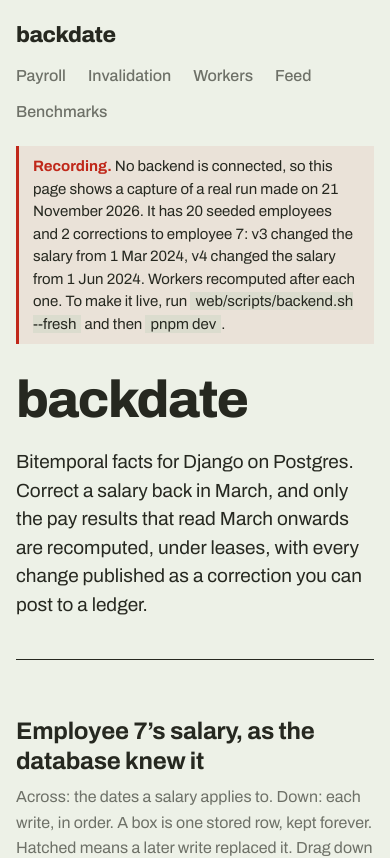
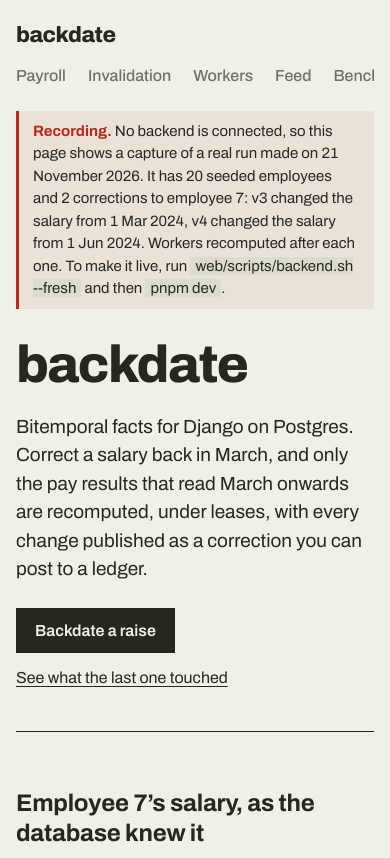
Before and after one commit to Rakshit-gen/backdate, a Next.js app in the folder web/: page / in a window 390 px wide. Shown: the top 858 px of the page. Built offline with nearby package versions, Linux system fonts and the light colour scheme.

Commit message:
Add a next-step link to every page, a start button on home, a skip link, and a one-line nav on phones

```diff
--- a/web/src/app/globals.css
+++ b/web/src/app/globals.css
@@ -180,7 +180,7 @@ code {
 .page {
   max-width: var(--wrap);
   margin: 0 auto;
-  padding: 56px var(--pad) 96px;
+  padding: 56px var(--pad) 64px;
 }
 .page-head {
   display: grid;
@@ -784,3 +784,88 @@ p.figure .muted {
 .wide > .loom {
   min-width: 720px;
 }
+
+/* ---- wayfinding ---- */
+.skip {
+  position: absolute;
+  left: -9999px;
+}
+.skip:focus {
+  left: var(--pad);
+  top: 8px;
+  z-index: 10;
+  padding: 6px 12px;
+  background: var(--graphite);
+  color: var(--paper);
+}
+.home-intro .lede {
+  margin-bottom: 24px;
+}
+.actions {
+  display: flex;
+  flex-wrap: wrap;
+  align-items: center;
+  gap: 12px 24px;
+}
+a.button {
+  display: inline-block;
+  font-weight: 600;
+  color: var(--paper);
+  background: var(--graphite);
+  border: 1px solid var(--graphite);
+  padding: 9px 18px;
+  text-decoration: none;
+}
+a.button:hover {
+  color: var(--paper);
+  background: var(--carbon);
+  border-color: var(--carbon);
+}
+.next-step {
+  max-width: var(--wrap);
+  margin: 0 auto;
+  padding: 0 var(--pad) 72px;
+}
+.next-step a {
+  display: grid;
+  gap: 2px;
+  padding: 20px 0;
+  border-top: 2px solid var(--graphite);
+  text-decoration: none;
+  font-size: clamp(20px, 2.4vw, 28px);
+  font-weight: 700;
+  font-stretch: 108%;
+  letter-spacing: -0.01em;
+}
+.next-step a .muted {
+  font-size: 16px;
+  font-weight: 500;
+  font-stretch: 100%;
+  letter-spacing: 0;
+}
+.next-step a:hover {
+  color: var(--carbon);
+}
+@media (max-width: 760px) {
+  .site-header nav {
+    flex-wrap: nowrap;
+    overflow-x: auto;
+    max-width: 100%;
+    scrollbar-width: none;
+  }
+  .site-header nav a {
+    white-space: nowrap;
+  }
+}
+.progress {
+  display: block;
+  height: 4px;
+  margin: 10px 0;
+  background: color-mix(in oklab, var(--carbon) 18%, transparent);
+}
+.progress span {
+  display: block;
+  height: 100%;
+  background: var(--carbon);
+  transition: width 0.3s;
+}
--- a/web/src/app/layout.tsx
+++ b/web/src/app/layout.tsx
@@ -1,6 +1,6 @@
 import type { Metadata, Viewport } from "next";
 import { Archivo } from "next/font/google";
-import { Header } from "@/components/Header";
+import { Header, NextStep } from "@/components/Header";
 import { SceneProvider } from "@/components/SceneProvider";
 import { SourceNote } from "@/components/SourceNote";
 import { getSource } from "@/lib/source";
@@ -31,7 +31,10 @@ export default async function RootLayout({ children }: { children: React.ReactNo
         <SceneProvider source={source}>
           <Header />
           <SourceNote />
-          <main>{children}</main>
+          <main id="main">
+            {children}
+            <NextStep />
+          </main>
         </SceneProvider>
       </body>
     </html>
--- a/web/src/components/Header.tsx
+++ b/web/src/components/Header.tsx
@@ -3,18 +3,44 @@
 import Link from "next/link";
 import { usePathname } from "next/navigation";
 
+// In the order a backdate happens, so each page can point at the next one.
 export const PAGES = [
-  { href: "/payroll", label: "Payroll" },
-  { href: "/invalidation", label: "Invalidation" },
-  { href: "/workers", label: "Workers" },
-  { href: "/feed", label: "Feed" },
-  { href: "/benchmarks", label: "Benchmarks" },
+  { href: "/payroll", label: "Payroll", next: "Backdate a raise and see each month's pay change" },
+  { href: "/invalidation", label: "Invalidation", next: "See which results the correction marked stale, and why" },
+  { href: "/workers", label: "Workers", next: "Watch workers recompute them under leases" },
+  { href: "/feed", label: "Feed", next: "Read the corrections they published" },
+  { href: "/benchmarks", label: "Benchmarks", next: "Check how fast all of this is" },
 ] as const;
+
+/** A link to the next step at the bottom of every page. */
+export function NextStep() {
+  const path = usePathname();
+  const i = path === "/" ? -1 : PAGES.findIndex((p) => p.href === path);
+  const next = PAGES[i + 1];
+  return (
+    <nav className="next-step" aria-label="Next step">
+      {next ? (
+        <Link href={next.href}>
+          <span className="muted">Next: {next.label}</span>
+          {next.next}
+        </Link>
+      ) : (
+        <Link href="/">
+          <span className="muted">That&rsquo;s the whole path</span>
+          Back to the start
+        </Link>
+      )}
+    </nav>
+  );
+}
 
 export function Header() {
   const path = usePathname();
   return (
     <header className="site-header">
+      <a href="#main" className="skip">
+        Skip to content
+      </a>
       <Link href="/" className="wordmark" aria-current={path === "/" ? "page" : undefined}>
         backdate
       </Link>
--- a/web/src/components/Home.tsx
+++ b/web/src/components/Home.tsx
@@ -35,11 +35,19 @@ export function Home() {
     <div className="page">
       <div className="home-title">
         <h1 className="display">backdate</h1>
-        <p className="lede">
-          Bitemporal facts for Django on Postgres. Correct a salary back in March, and only the pay results that read
-          March onwards are recomputed, under leases, with every change published as a correction you can post to a
-          ledger.
-        </p>
+        <div className="home-intro">
+          <p className="lede">
+            Bitemporal facts for Django on Postgres. Correct a salary back in March, and only the pay results that read
+            March onwards are recomputed, under leases, with every change published as a correction you can post to a
+            ledger.
+          </p>
+          <div className="actions">
+            <Link className="button" href="/payroll">
+              Backdate a raise
+            </Link>
+            <Link href="/invalidation">See what the last one touched</Link>
+          </div>
+        </div>
       </div>
 
       <section className="block">
--- a/web/src/components/SourceNote.tsx
+++ b/web/src/components/SourceNote.tsx
@@ -21,8 +21,13 @@ export function SourceNote() {
     <div className="source recording" role="status">
       <p>
         <strong>Recording.</strong> No backend is connected, so this page shows a capture of a real run made on{" "}
-        {new Date(source.recordedAt).toLocaleDateString("en-GB", { day: "numeric", month: "long", year: "numeric", timeZone: "UTC" })}.{" "}
-        {source.note}
+        {new Date(source.recordedAt).toLocaleDateString("en-GB", {
+          day: "numeric",
+          month: "long",
+          year: "numeric",
+          timeZone: "UTC",
+        })}
+        . {source.note}
         {source.problem ? <> The backend was configured but failed: {source.problem}.</> : null} To make it live, run{" "}
         <code>web/scripts/backend.sh --fresh</code> and then <code>pnpm dev</code>.
       </p>
```
